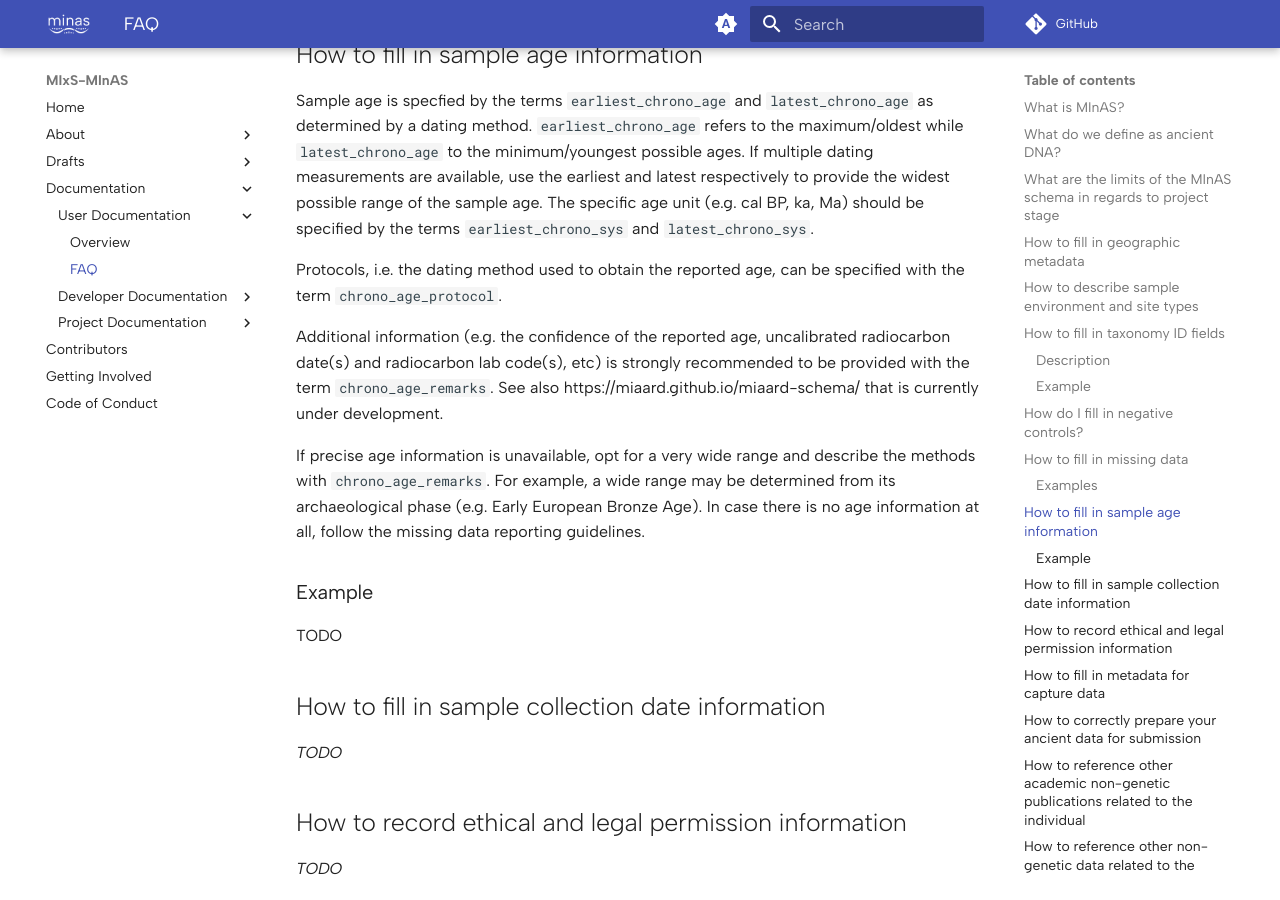
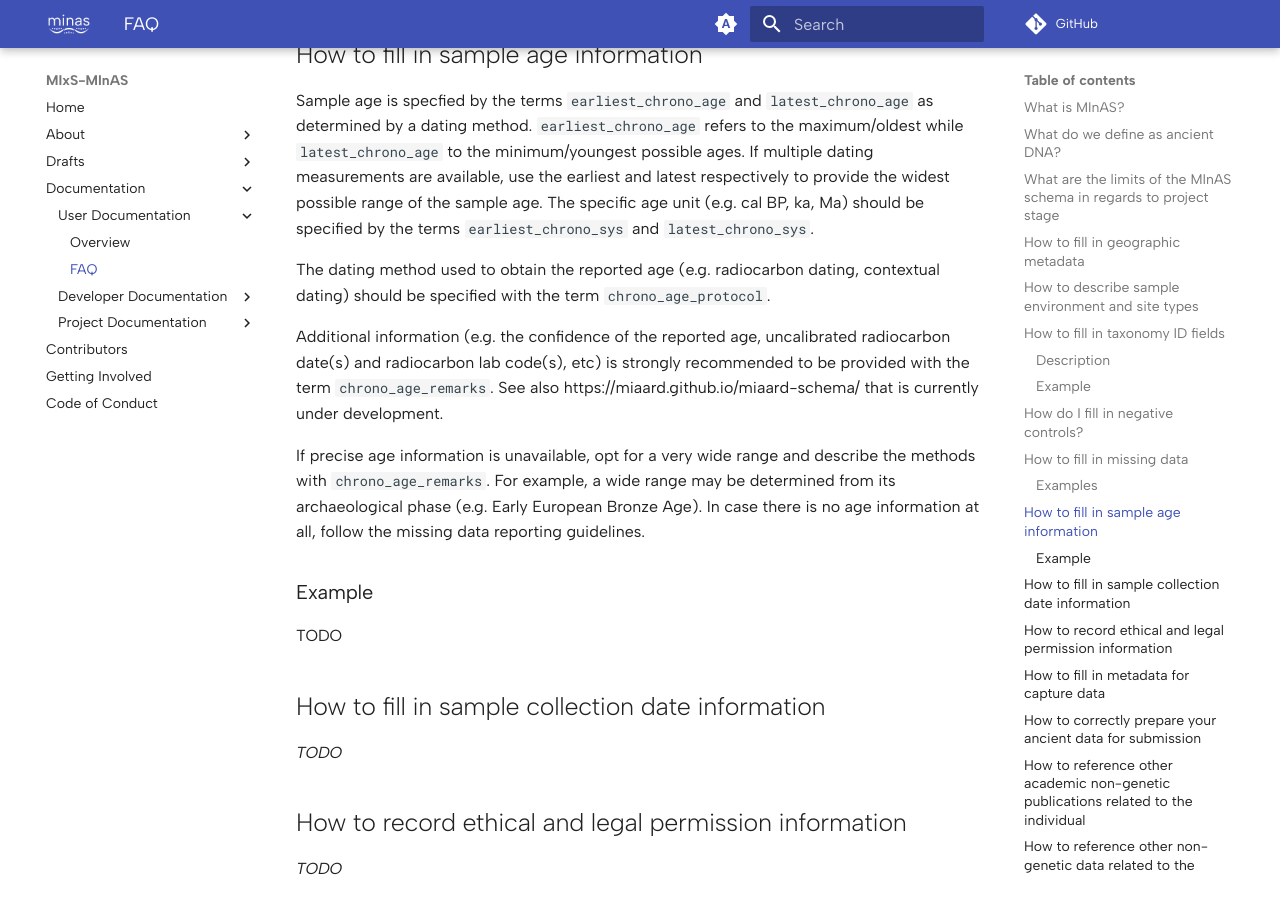
Before and after one commit to MIxS-MInAS/MIxS-MInAS.github.io, an MkDocs documentation site: the page built from docs/documentation/user-documentation/faq.md, in a window 1280 px wide and 900 px high, scrolled down 6297 px. Built offline with MkDocs 1.6.1 and Material for MkDocs 9.7.7, drawn with Linux system fonts in a browser that asks for light colours; comment, search, counter and statistics services are not loaded.

Commit message:
Update docs/documentation/user-documentation/faq.md
Co-authored-by: Deon de Jager <dejager4@gmail.com>

```diff
--- a/docs/documentation/user-documentation/faq.md
+++ b/docs/documentation/user-documentation/faq.md
@@ -194,7 +194,7 @@ Sample age is specfied by the terms `earliest_chrono_age` and `latest_chrono_age
 If multiple dating measurements are available, use the earliest and latest respectively to provide the widest possible range of the sample age.
 The specific age unit (e.g. cal BP, ka, Ma) should be specified by the terms `earliest_chrono_sys` and `latest_chrono_sys`.
 
-Protocols, i.e. the dating method used to obtain the reported age, can be specified with the term `chrono_age_protocol`.
+The dating method used to obtain the reported age (e.g. radiocarbon dating, contextual dating) should be specified with the term `chrono_age_protocol`.
 
 Additional information (e.g. the confidence of the reported age, uncalibrated radiocarbon date(s) and radiocarbon lab code(s), etc) is strongly recommended to be provided with the term `chrono_age_remarks`. See also https://miaard.github.io/miaard-schema/ that is currently under development.
 
```
